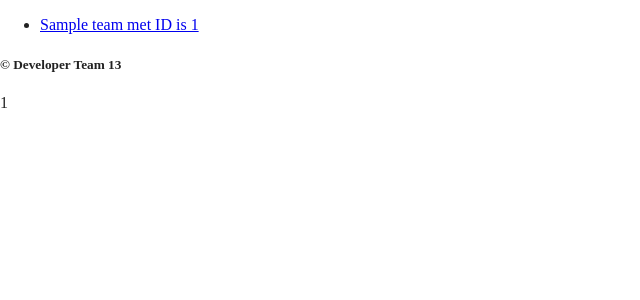
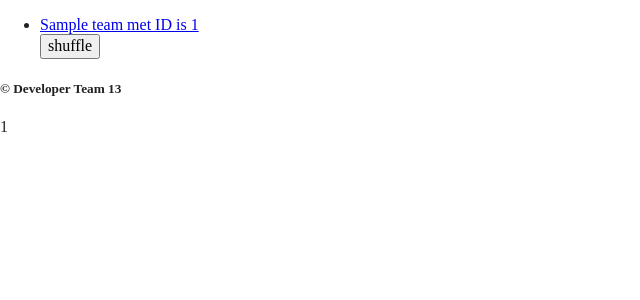
Before and after one commit to periode-3-project-fifa/PHP, a PHP site: page /PHP/admin.php in a window 1280 px wide. Shown: the top 300 px of the page, without its empty margins (0-640 px from the left). Run offline with PHP 8.4, Linux system fonts and the light colour scheme; the visitor is signed in with stand-in values (Sample User, id 1); tables that the repository leaves empty or names only in its code hold one stand-in row (values such as "Sample post"); some libraries are stand-ins or nearby versions.

Commit message:
php add button

```diff
--- a/PHP/admin.php
+++ b/PHP/admin.php
@@ -26,5 +26,8 @@ foreach ($teams as $team){
     echo "<li><a href='admindetail.php?id=$teamid'>$teamname met ID is $teamid</a></li>";
 }
 ?>
+    <form action="loginController.php" method="post">
+        <input type="button" value="shuffle">
+    </form>
 </ul>
 <?= require 'footer.php';?>
```
